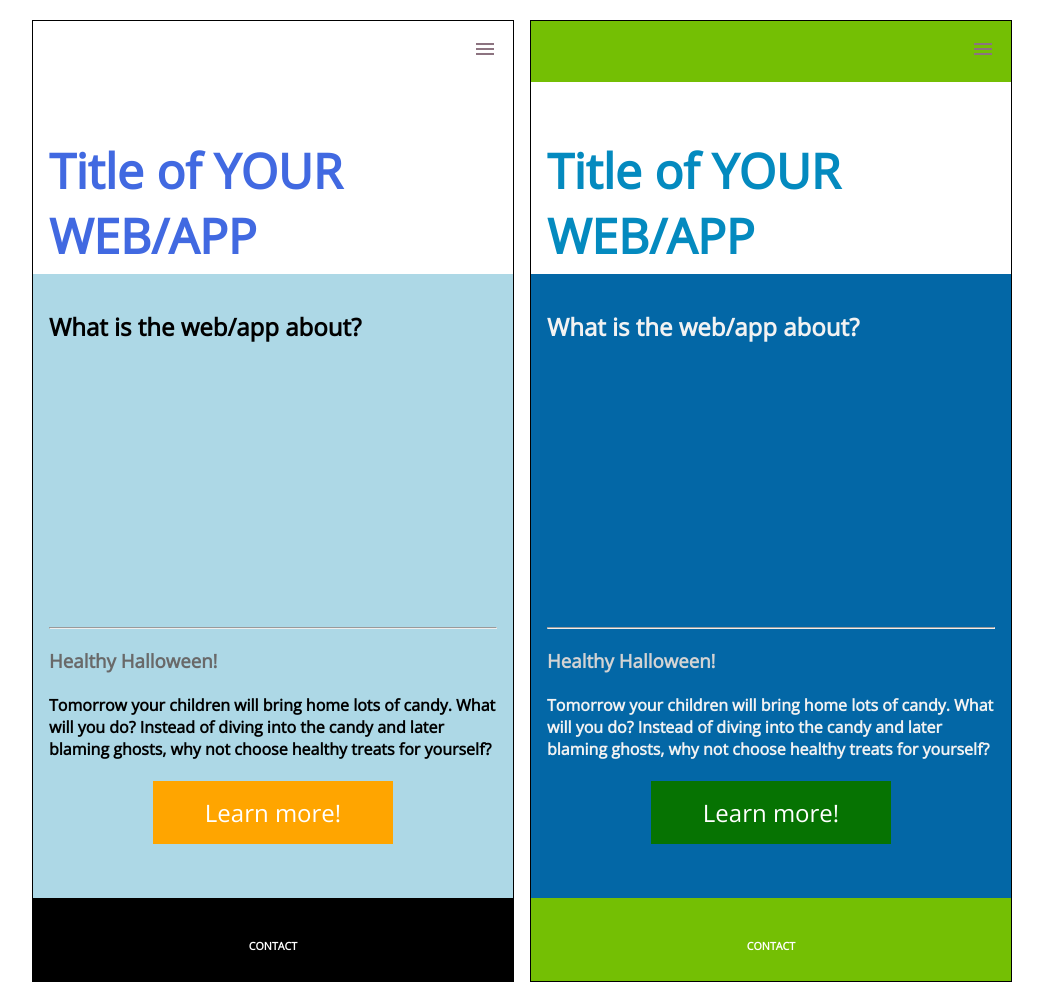
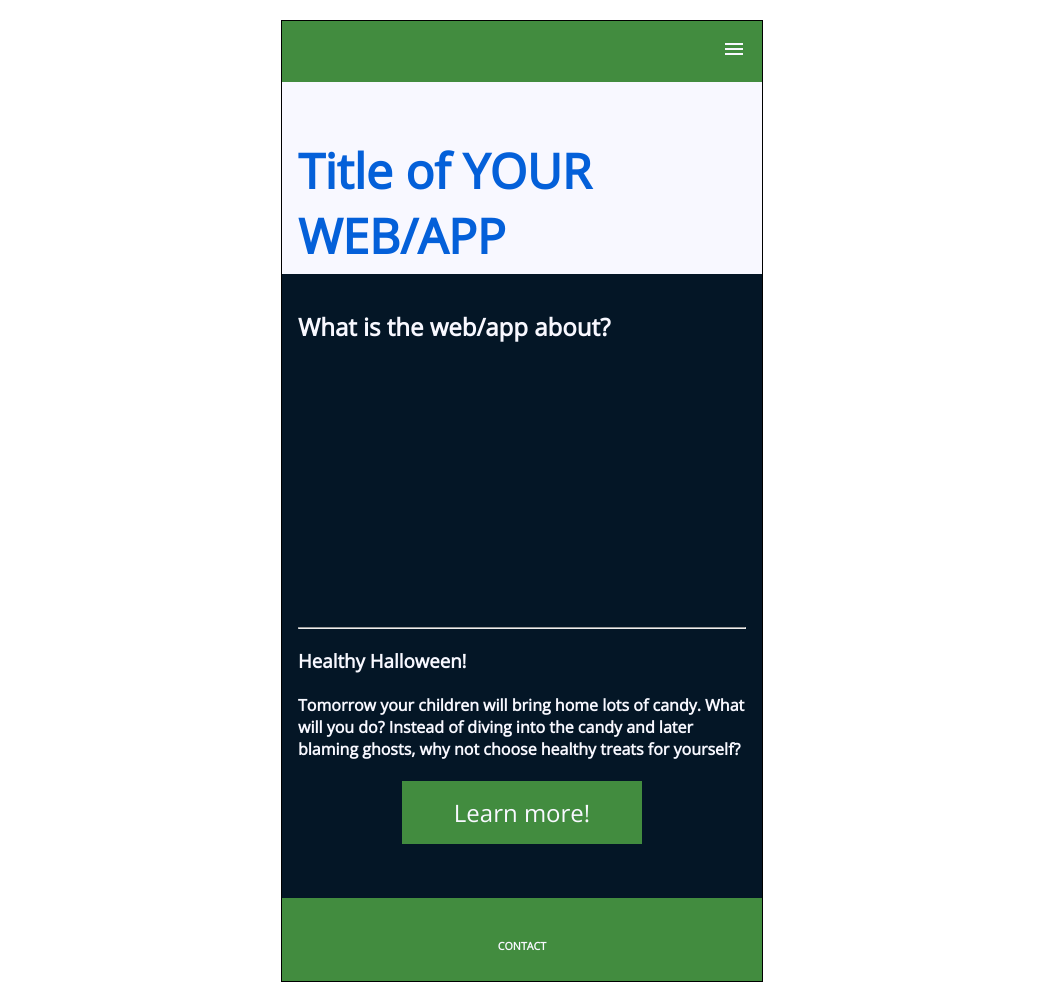
Before and after one commit to michaelbuenaventura/DH150-W2020, a plain HTML site: page assignment07/colors-MICHAELBUENAVENTURA.html in a window 1280 px wide. Shown: the part 400-1389 px from the top of the page, without its empty margins (118-1161 px from the left). Drawn offline with nearby package versions, Linux system fonts and the light colour scheme.

Commit message:
Add files via upload

```diff
--- a/assignment07/colors-MICHAELBUENAVENTURA.html
+++ b/assignment07/colors-MICHAELBUENAVENTURA.html
@@ -144,31 +144,31 @@
     /* the second screen design */
 
     #nav02 {
-        background-color: #74BF04; /* change this for background color */
-        color: hsl(330, 10%, 50%); /* change this for text color */
+        background-color: #428C3F; /* change this for background color */
+        color: ghostwhite; /* change this for text color */
     }
     #header02 {
-        background-color: white; /* change this for background color */
+        background-color: ghostwhite; /* change this for background color */
     }
 
     #title02 {
-        color: #048ABF; /* change this for text color */
+        color: #0460D9; /* change this for text color */
     }
 
     #main02 {
-        background-color: #0367A6; /* change this for background color */
+        background-color: #041626; /* change this for background color */
     }
 
     #subtitle02 {
-        color: #F2F2F2; /* change this for text color */
+        color: ghostwhite; /* change this for text color */
     }
 
     #msgtitle02 {
-        color: lightgray; /* change this for text color */
+        color: ghostwhite; /* change this for text color */
     }
 
     #msgcontents02 {
-        color: #F2F2F2; /* change this for text color */
+        color: ghostwhite; /* change this for text color */
     }
 
     #form02 {
@@ -176,13 +176,13 @@
     }
 
     #BTN02 {
-        background-color: #067302; /* change this for button color */
-        color: white; /* change this for button label color */
+        background-color: #428C3F; /* change this for button color */
+        color: ghostwhite; /* change this for button label color */
     }
 
     #footer02 {
-        background-color: #74BF04; /* change this for background color */
-        color: white; /* change this for text color */
+        background-color: #428C3F; /* change this for background color */
+        color: ghostwhite; /* change this for text color */
     }
 
     /* the third screen design */
@@ -237,7 +237,7 @@
     <p> This assignment is for the students to demonstrate their application of harmonious color scheme in user interface design. The students are asked to check the accessibility of the informative texts about the contrast to the background color. The detailed instructions and code demonstration can be found here. </p>
 </header>
 <main id="contents">
-
+    <!--
 <article class="screen" id="design01">
     <nav id="nav01"> <i class="material-icons"> menu</i> </nav>
     <header id="header01">
@@ -258,7 +258,7 @@
     </main>
     <footer id="footer01"> <h6> CONTACT </h6> </footer>
 </article>
-
+-->
 <article class="screen" id="design02">
     <nav id="nav02"> <i class="material-icons"> menu</i> </nav>
     <header id="header02">
@@ -279,7 +279,7 @@
     </main>
     <footer id="footer02"> <h6> CONTACT </h6> </footer>
 </article>
-
+    <!--
 <article class="screen" id="design03">
     <nav id="nav03"> <i class="material-icons"> menu</i> </nav>
     <header id="header03">
@@ -300,9 +300,7 @@
     </main>
     <footer id="footer03"> <h6> CONTACT </h6> </footer>
 </article>
-
-
-
+-->
 
 </main>
 <footer>
```
